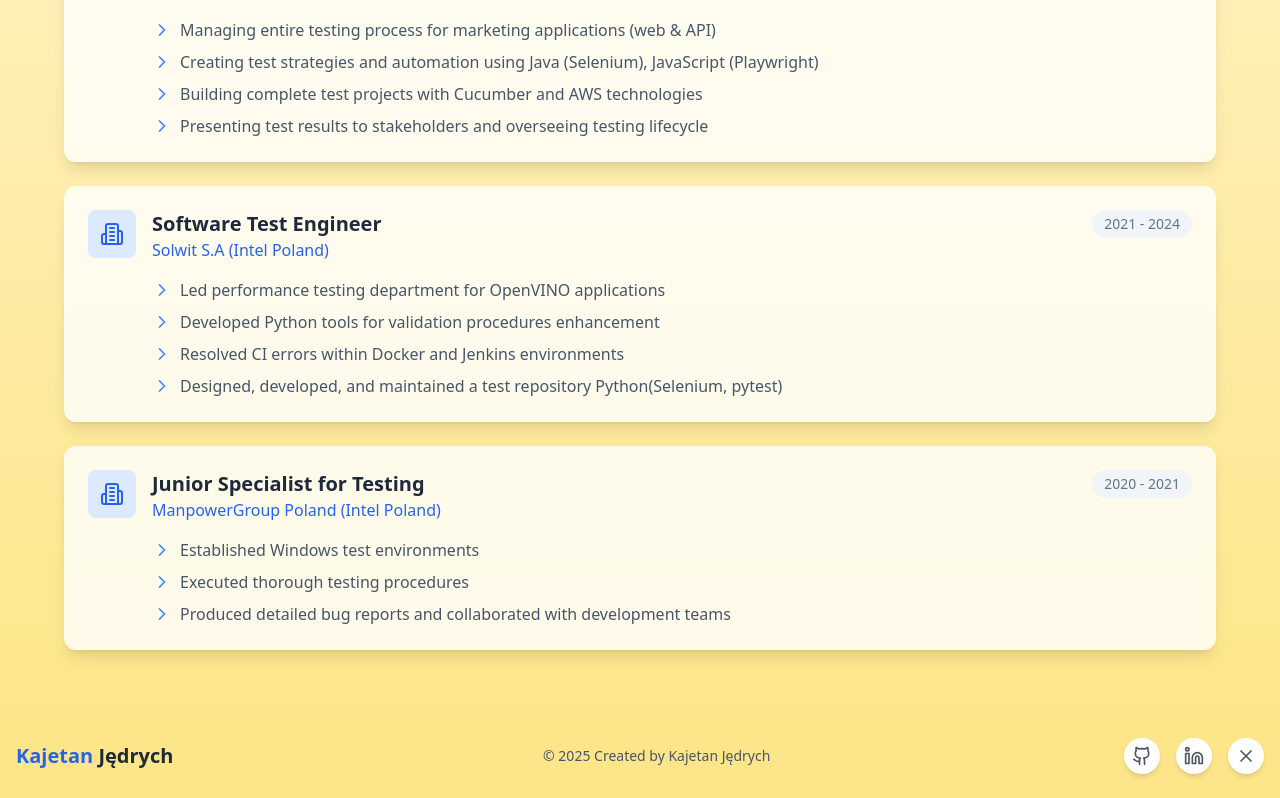
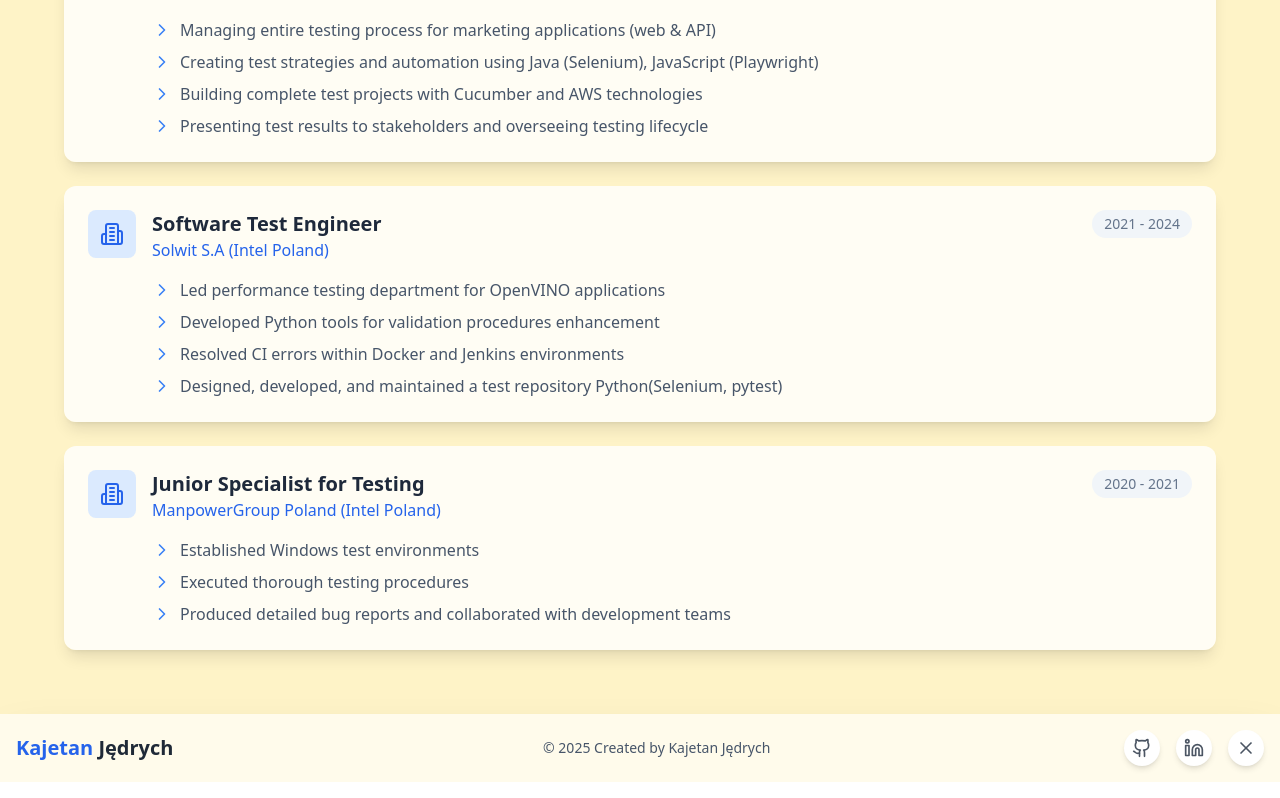
Before and after one commit to KajetanJedrych/portfolioPage, a React (Create React App) app: page / in a window 1280 px wide. Shown: the part 1434-2232 px from the top of the page. Built offline with nearby package versions, Linux system fonts and the light colour scheme.

Commit message:
small fix

```diff
--- a/package.json
+++ b/package.json
@@ -4,6 +4,7 @@
   "private": true,
   "dependencies": {
     "cra-template": "1.2.0",
+    "kajetan-portfolio": "file:",
     "lucide-react": "^0.473.0",
     "react": "^18.0.0",
     "react-dom": "^18.0.0",
--- a/src/components/Footer.jsx
+++ b/src/components/Footer.jsx
@@ -21,8 +21,8 @@ const Footer = () => {
   ];
 
   return (
-    <footer className="bg-amber-200 shadow-md shadow-2xl">
-      <div className="max-w-7xl mx-auto px-4 py-6">
+    <footer className="bg-amber-50 shadow-2xl">
+      <div className="max-w-7xl mx-auto px-4 py-4">
         <div className="flex justify-between items-center">
           <div>
             <h2 className="text-xl font-bold text-gray-800">
--- a/src/components/WorkExperience.jsx
+++ b/src/components/WorkExperience.jsx
@@ -45,7 +45,7 @@ const WorkExperience = () => {
   };
 
   return (
-    <section className="bg-gradient-to-b from-amber-100 to-amber-200 py-16 px-4" id="experience">
+    <section className="bg-gradient-to-b from-amber-100 to-amber-100 py-16 px-4" id="experience">
       <div className="max-w-6xl mx-auto">
         <div className="flex flex-col items-center mb-12">
           <h2 className="text-4xl font-bold text-center text-slate-800 mb-6">
```
Also changed, not shown: 1 other file (tests, documents, lock files or other folders).
